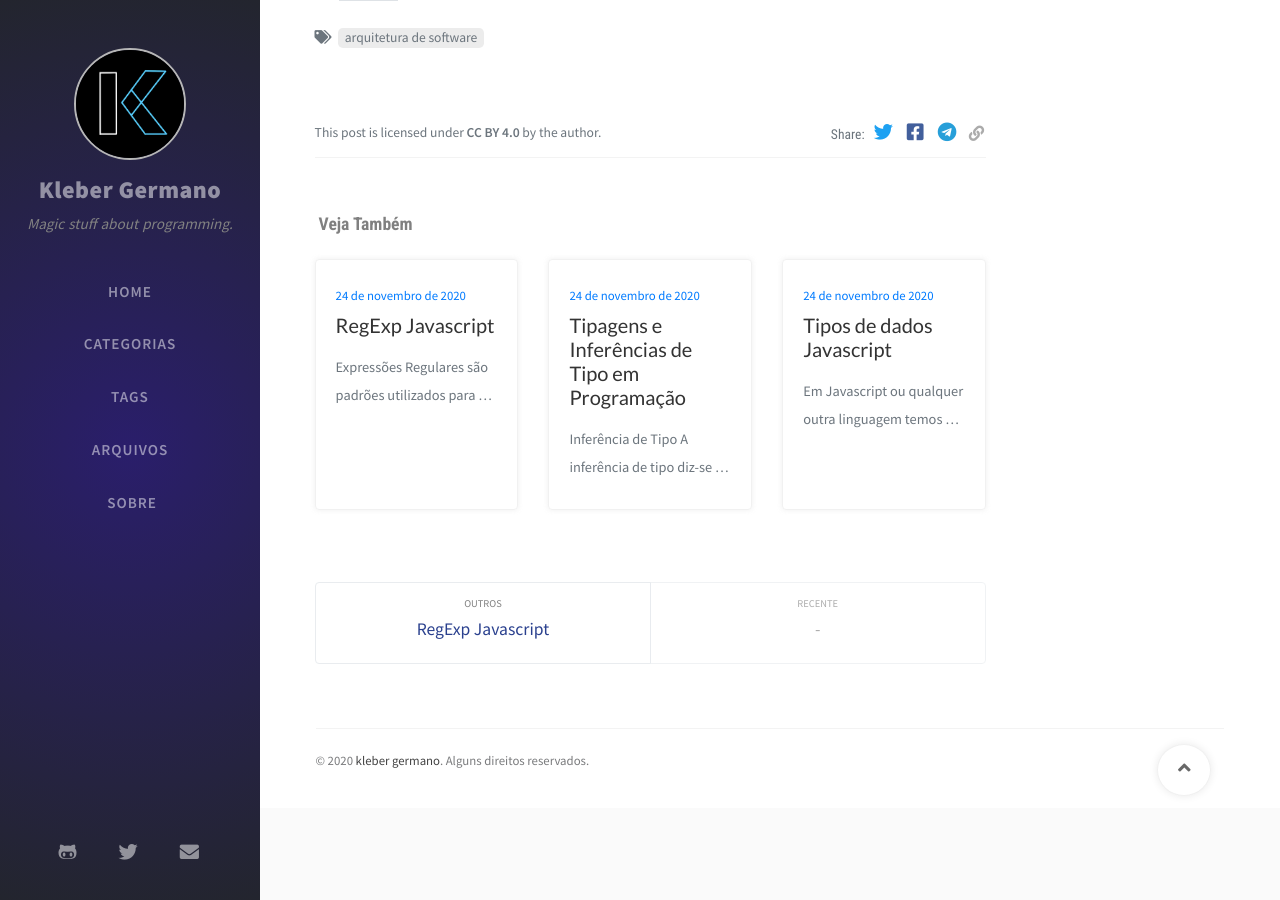
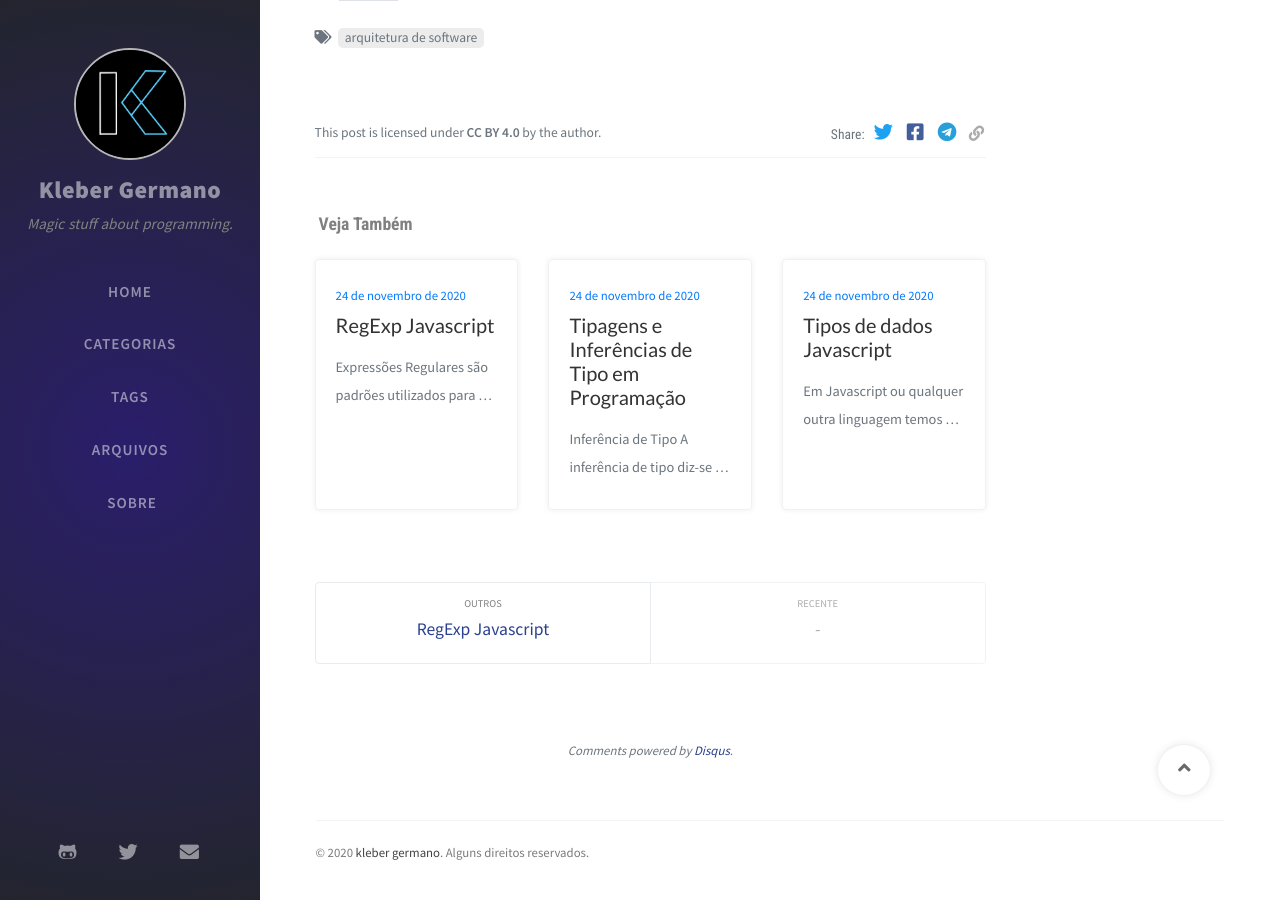
Before and after one commit to klebergermano/klebergermano.github.io, a Jekyll site: the page built from _posts/Dicionário/2020-11-24-o-que-arquitetura-de-software.md, in a window 1280 px wide and 900 px high, scrolled down 510 px. Built offline with Jekyll 4.4.1, drawn with Linux system fonts in a browser that asks for light colours; nearby versions of some CDN libraries; comment, search, counter and statistics services are not loaded; part of the change alters nothing that is shown.

Commit message:
chore: config Disqus

```diff
--- a/_config.yml
+++ b/_config.yml
@@ -61,8 +61,8 @@ google_analytics:
     cache: false # pv data local cache, good for the users from GFW area.
 
 disqus:
-  comments: false # boolean type, the global switch for posts comments.
-  shortname: "" # Fill with your Disqus shortname. › https://help.disqus.com/en/articles/1717111-what-s-a-shortname
+  comments: true # boolean type, the global switch for posts comments.
+  shortname: "blog-kg" # Fill with your Disqus shortname. › https://help.disqus.com/en/articles/1717111-what-s-a-shortname
 
 # Prefer color scheme setting, available values:
 #
```
